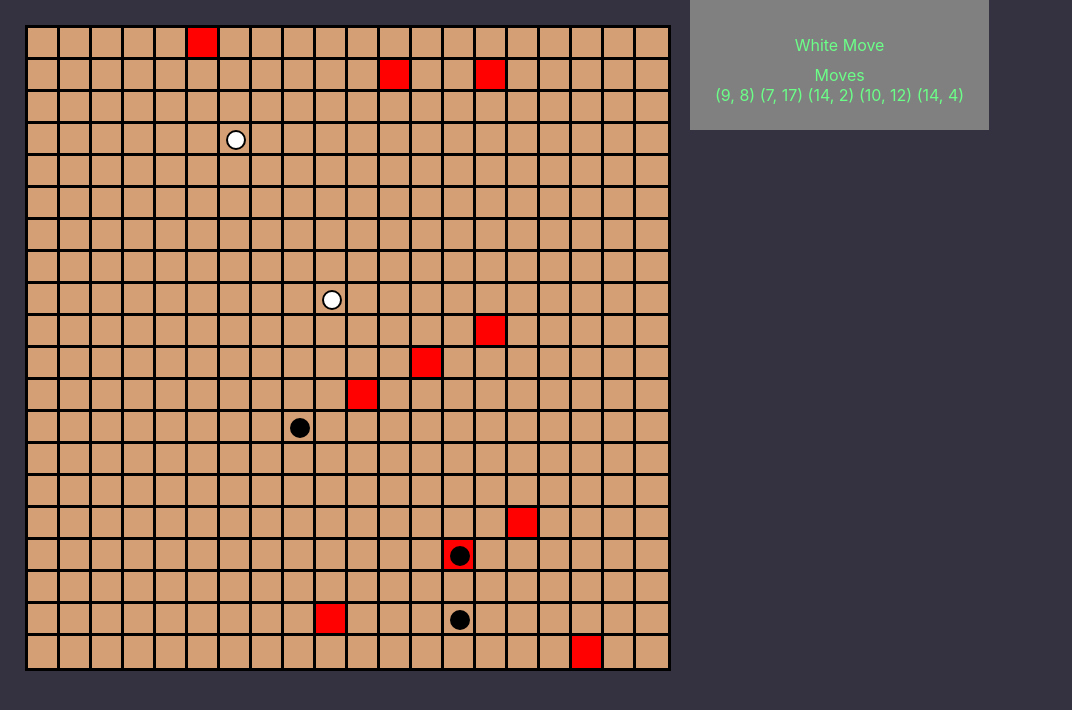
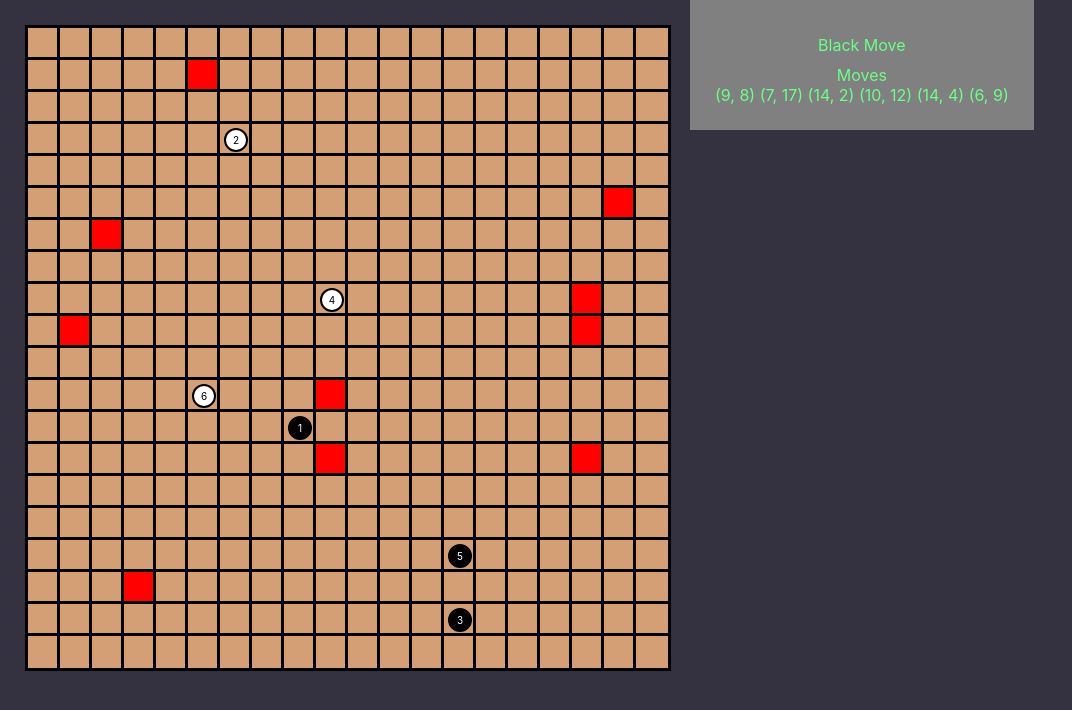
Before and after one commit to aliu2718/mnk-engine, a React (Create React App) app: page / in a window 1280 px wide. Shown: the top 710 px of the page, without its empty margins (0-1072 px from the left). Built offline with nearby package versions, Linux system fonts and the light colour scheme; the HTML template or start-up script is replaced by a standard one.

Commit message:
Implement move number visualization on pieces
- Added feature for visualizing the move number each piece was placed on

```diff
--- a/src/components/Controller.js
+++ b/src/components/Controller.js
@@ -34,7 +34,7 @@
     document.documentElement.style.setProperty("--tileSize", this.tilePx + "px");
     document.documentElement.style.setProperty("--boardWidth", this.tilePx * this.numCols + "px");
     document.documentElement.style.setProperty("--boardHeight", this.tilePx * this.numRows + "px");
-    document.documentElement.style.setProperty("--pieceSize", this.tilePx * 0.5 + "px");
+    document.documentElement.style.setProperty("--pieceSize", this.tilePx * 0.6 + "px");
 
     this.state = {
       boardState: [],
@@ -55,6 +55,14 @@
   // onmousemove = function (event) {
   //   console.log("mouse location:", event.clientX, event.clientY)
   // }
+
+  /**
+   * Returns the number of connected pieces needed to win the game.
+   * @returns An integer for the required number of connected pieces for a win.
+   */
+  getConnectionCriteria() {
+    return this.connect;
+  }
 
   /**
    * Returns the number of rows in the game board.
@@ -244,7 +252,7 @@
    */
   async requestEngineMove() {
     const timer = ms => new Promise(res => setTimeout(res, ms));
-    const delay = 250;
+    const delay = 50;
 
     if (!this.state.isGameEnd) {
       if (this.blackEngine != null && this.state.isBlackMove) {
--- a/src/components/Piece.css
+++ b/src/components/Piece.css
@@ -8,6 +8,11 @@
   width: var(--pieceSize);
   height: var(--pieceSize);
   border-radius: 100%;
+
+  display: flex;
+  align-items: center;
+  justify-content: center;
+  font-size: 10px;
 }
 
 .black-piece {
@@ -16,4 +21,10 @@
   width: var(--pieceSize);
   height: var(--pieceSize);
   border-radius: 100%;
+
+  display: flex;
+  align-items: center;
+  justify-content: center;
+  font-size: 10px;
+  color: white;
 }
--- a/src/components/Piece.js
+++ b/src/components/Piece.js
@@ -18,12 +18,14 @@
 
   /**
    * Initializes a piece element for displaying the piece visually.
-   * @returns A piece element to display on a tile.
+   * @param {Number} move The move number of the piece
+   * @returns A piece element to display on a tile
    */
-  initialize() {
+  initialize(move) {
     const piece = document.createElement('div');
     piece.classList.add(this.color);
     piece.setAttribute('id', `${this.col}-${this.row}`);
+    piece.innerHTML = move;
 
     return piece;
   }
--- a/src/components/Tile.css
+++ b/src/components/Tile.css
@@ -1,6 +1,7 @@
 .tile {
   display: grid;
-  place-content: center;
+  justify-content: center;
+  align-items: center;
   border: 3px solid black;
   background-color: #d59f75;
   width: var(--tileSize);
--- a/src/components/Visualizer.js
+++ b/src/components/Visualizer.js
@@ -42,7 +42,7 @@
    */
   setPiece(row, col) {
     const pieceColor = this.controller.isBlackMove() ? 'black' : 'white';
-    const piece = (new Piece(pieceColor, row, col)).initialize();
+    const piece = (new Piece(pieceColor, row, col)).initialize(this.controller.getPiecesId().length);
 
     document.getElementById(`${col},${row}`).append(piece);
   }
```
